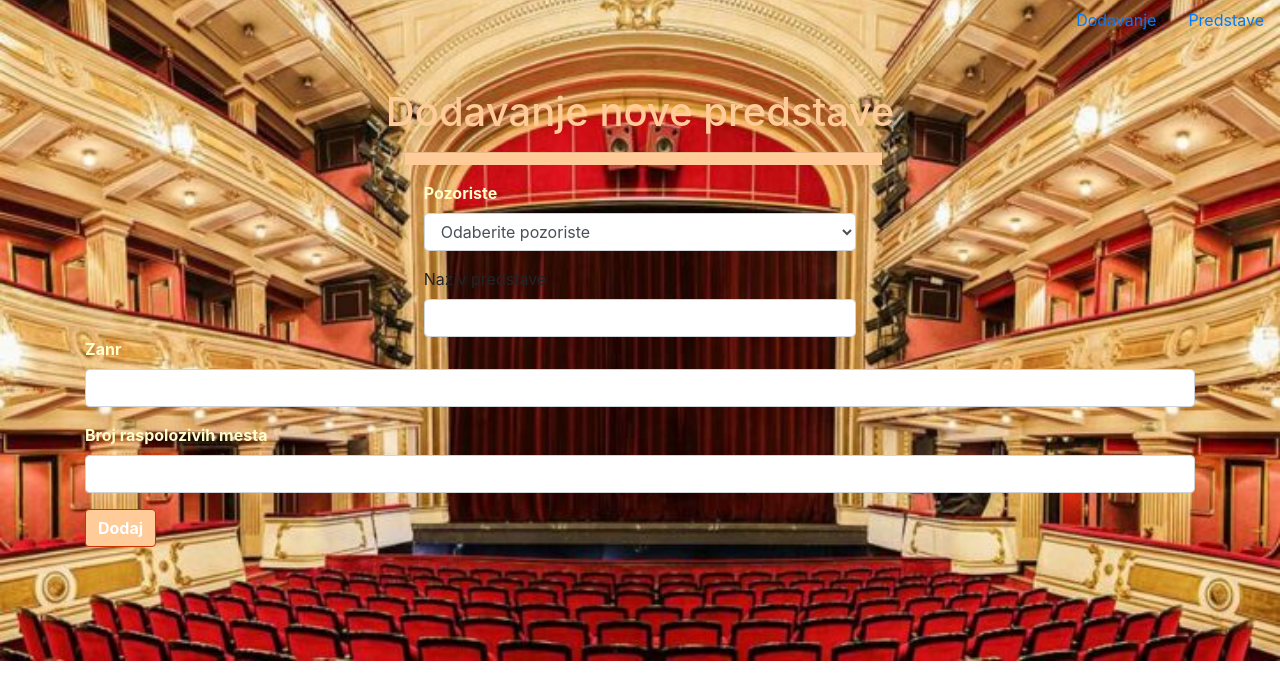
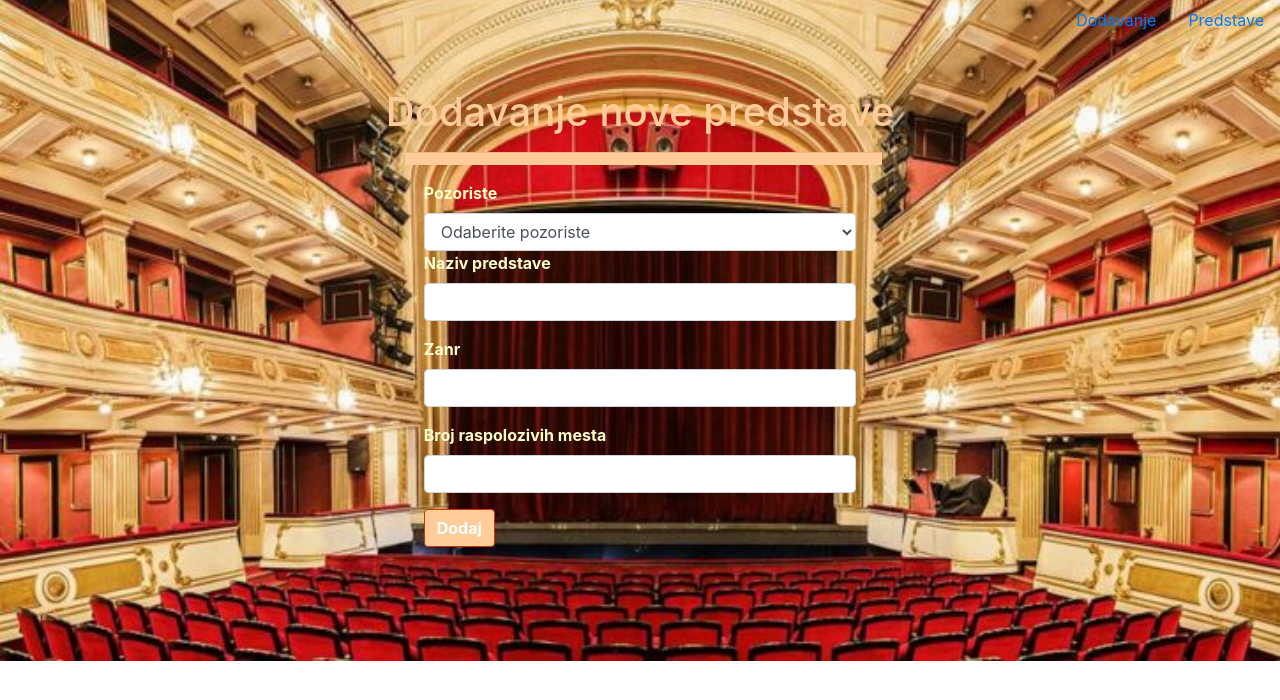
Before and after one commit to andjipandji99/itehdomaci, a PHP site: page / in a window 1280 px wide. Shown: the top 700 px of the page. Run offline with PHP 8.4, Linux system fonts and the light colour scheme; data comes from the database, SQL or seed files in the repository.

Commit message:
naziv predstave, ispravka

```diff
--- a/index.php
+++ b/index.php
@@ -63,7 +63,7 @@
               ?>
 
               </select>
-            </div class="form-group" style="color: #ffffcc; font-weight:bold;">
+              <div class="form-group" style="color: #ffffcc; font-weight:bold;">
               <label for="">Naziv predstave</label>
               <input type="text" name="naziv" class="form-control">
             </div>
```
